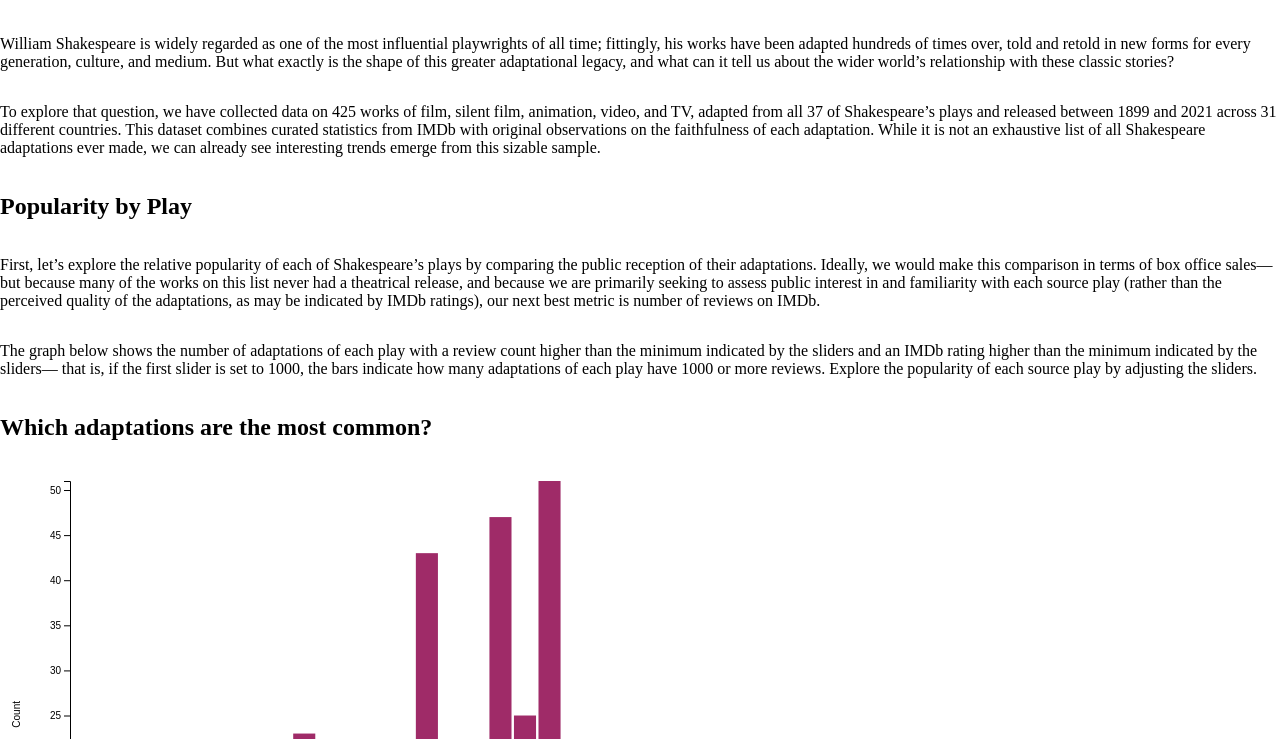
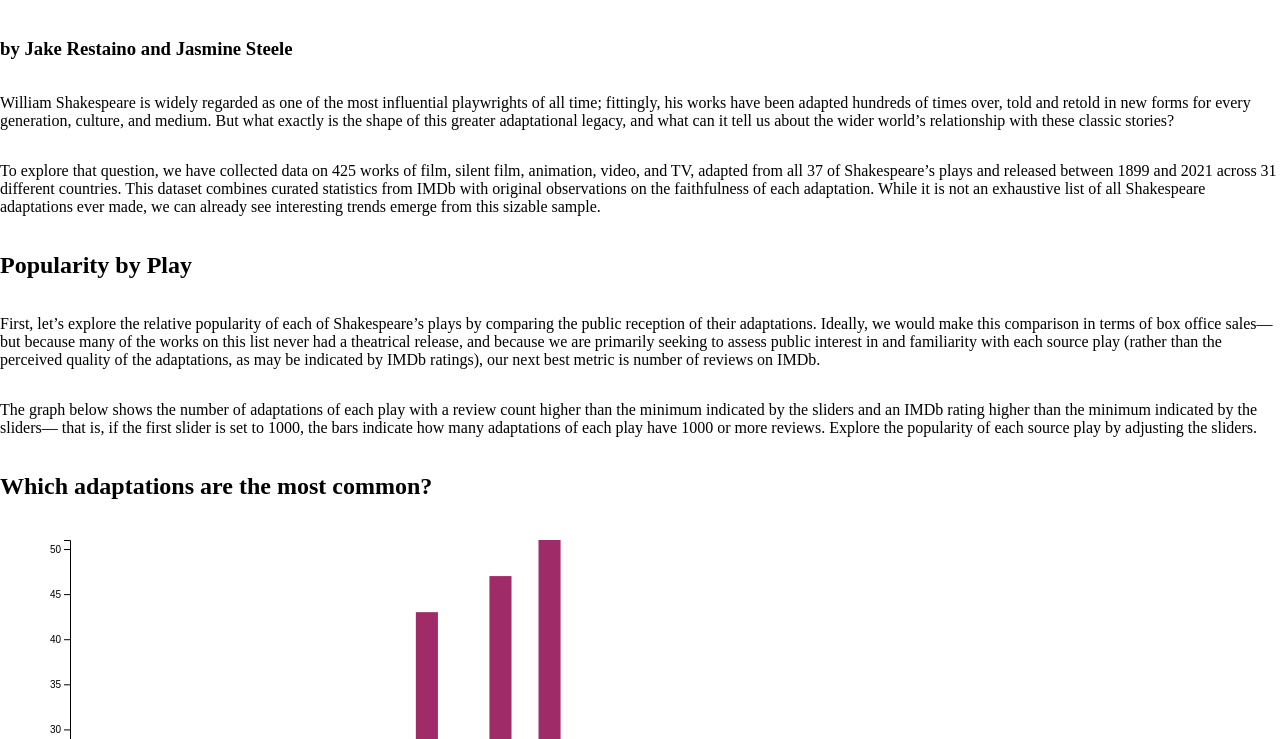
Before and after one commit to jrestain/ShakespeareDataVis, a plain HTML site: page index.html in a window 1280 px wide. Shown: the part 61-800 px from the top of the page. Drawn offline with nearby package versions, Linux system fonts and the light colour scheme.

Commit message:
Added Names

```diff
--- a/index.html
+++ b/index.html
@@ -25,6 +25,7 @@
 <body class="scroll-container">
 
   <h1>Exploring Shakespeare Adaptations Across the Globe</h1>
+  <h3>by Jake Restaino and Jasmine Steele</h3>
 
   <p>William Shakespeare is widely regarded as one of the most influential playwrights of all time; fittingly, his works have been adapted hundreds of times over, told and retold in new forms for every generation, culture, and medium. But what exactly is the shape of this greater adaptational legacy, and what can it tell us about the wider world’s relationship with these classic stories?</p>
 
```
